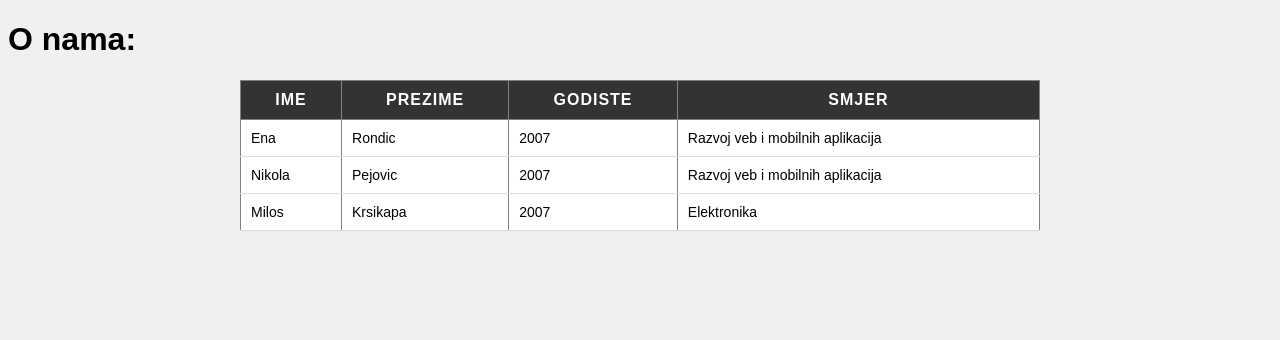
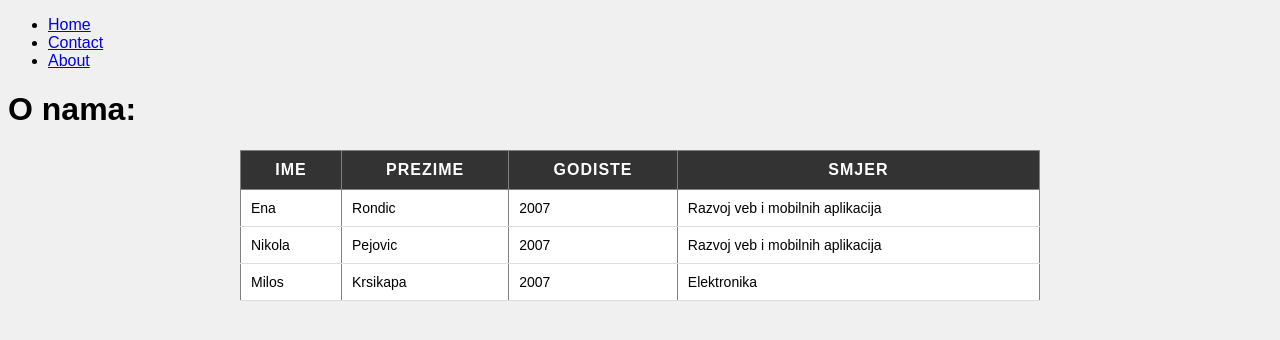
Before and after one commit to DzonikaStorm/TeamProject1, a PHP site: page / in a window 1280 px wide. Shown: the top 340 px of the page. Run offline with PHP 8.4, Linux system fonts and the light colour scheme.

Commit message:
added navbar

```diff
--- a/index.php
+++ b/index.php
@@ -5,6 +5,13 @@
         <link rel="stylesheet" type="text/css" href="style.css">
     </head>
     <body>
+        <nav>
+            <ul>
+                <li><a href="index.php">Home</a></li>
+                <li><a href="contact.php">Contact</a></li>
+                <li><a href="about.php">About</a></li>
+            </ul>
+        </nav>
         <?php
 include "db_conn.php";
 
```
